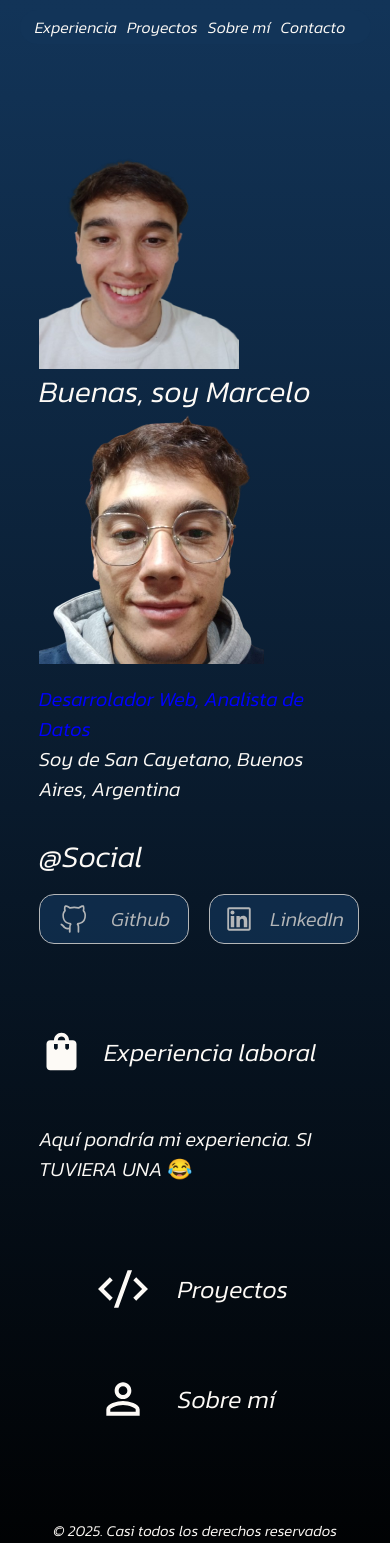
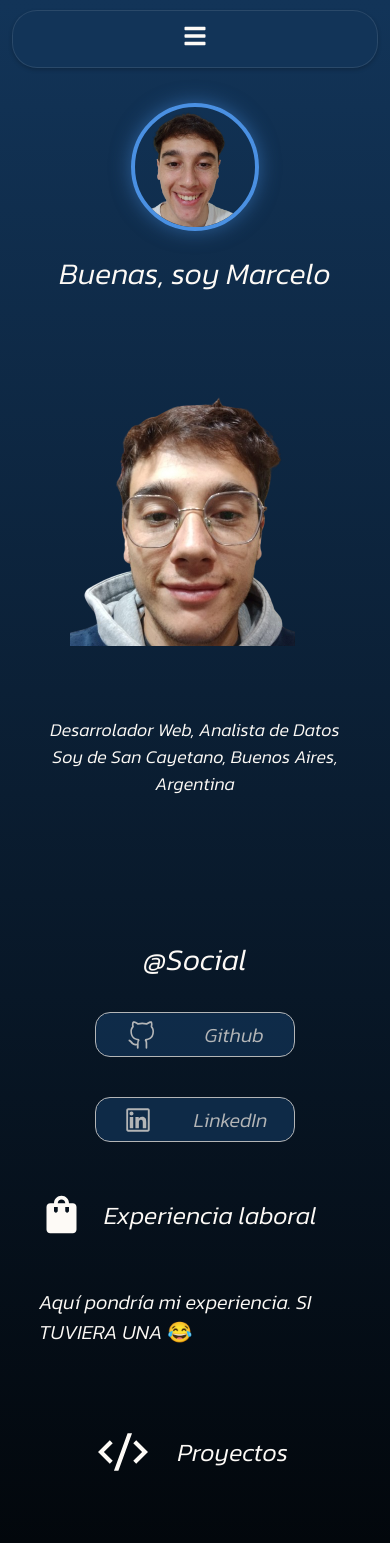
Before and after one commit to marcelotenaglia/Portfolio, a React (Vite) app in the folder portfolio/: page / in a window 390 px wide. Shown: the top 1543 px of the page. Built offline with nearby package versions, Linux system fonts and the light colour scheme.

Commit message:
Fixed: responsive

```diff
--- a/portfolio/src/components/Navbar/Navbar.css
+++ b/portfolio/src/components/Navbar/Navbar.css
@@ -3,20 +3,44 @@
     justify-content: center;
     gap: 20px;
     position: sticky;
-    margin: 10px 35% 0 35%;
+    margin: 10px 25% 0 25%;
     top: 10px;
     z-index: 100;
     background-color: #123458;
-    box-shadow: 0 2px 4px rgba(0, 0, 0, 0);
-    border: 1px transparent white;
+    box-shadow: 0 2px 4px rgba(0, 0, 0, 0.2);
+    border: 1px solid rgba(255, 255, 255, 0.1);
     border-radius: 25px;
+    padding: 15px 25px;
+}
+
+.navbar-links {
+    display: flex;
+    gap: 20px;
+    align-items: center;
 }
 
 a {
     font-family: 'Kanit-Light';
     text-decoration: none;
     color: #FDFAF6;
-    padding: 5px 0 5px 0;
+    padding: 8px 15px;
+    border-radius: 15px;
+    transition: all 0.3s ease;
+    font-size: 16px;
+}
+
+a:hover {
+    background-color: rgba(255, 255, 255, 0.1);
+}
+
+.menu-button {
+    display: none;
+    background: none;
+    border: none;
+    color: #FDFAF6;
+    font-size: 24px;
+    cursor: pointer;
+    padding: 5px;
 }
 
 @font-face {
@@ -25,9 +49,69 @@ a {
     font-weight: 400;
 }
 
+@media (max-width: 1200px) {
+    .navbar-container {
+        margin: 10px 15% 0 15%;
+    }
+}
+
+@media (max-width: 992px) {
+    .navbar-container {
+        margin: 10px 10% 0 10%;
+    }
+
+    a {
+        font-size: 14px;
+        padding: 6px 12px;
+    }
+}
+
 @media (max-width: 768px) {
     .navbar-container {
-        gap: 10px;
+        justify-content: center;
         margin: 5px 5% 0 5%;
+        padding: 8px 15px;
+    }
+
+    .menu-button {
+        display: block;
+    }
+
+    .navbar-links {
+        display: none;
+        position: absolute;
+        top: 100%;
+        left: 0;
+        right: 0;
+        background-color: #123458;
+        flex-direction: column;
+        padding: 10px 0;
+        border-radius: 0 0 25px 25px;
+    }
+
+    .navbar-links.active {
+        display: flex;
+    }
+
+    a {
+        width: 100%;
+        text-align: center;
+        padding: 10px 0;
     }
 }
+
+@media (max-width: 576px) {
+    .navbar-container {
+        margin: 5px 3% 0 3%;
+        padding: 8px 12px;
+    }
+
+    .navbar-links {
+        padding: 10px 0;
+    }
+
+    a {
+        font-size: 15px;
+        padding: 10px 0;
+    }
+}
--- a/portfolio/src/components/Navbar/Navbar.tsx
+++ b/portfolio/src/components/Navbar/Navbar.tsx
@@ -1,14 +1,26 @@
-import { Link } from "react-router-dom"
-import './Navbar.css'
+import { useState } from "react";
+import { Link } from "react-router-dom";
+import { FaBars, FaTimes } from "react-icons/fa";
+import './Navbar.css';
 
 export const Navbar = () => {
+    const [isMenuOpen, setIsMenuOpen] = useState(false);
+
+    const toggleMenu = () => {
+        setIsMenuOpen(!isMenuOpen);
+    };
+
     return (
         <div className="navbar-container">
-                <Link to=''>Experiencia</Link>
-                <Link to=''>Proyectos</Link>
-                <Link to=''>Sobre mí</Link>
-                <Link to=''>Contacto</Link>
-                <Link to=''></Link>
+            <button className="menu-button" onClick={toggleMenu}>
+                {isMenuOpen ? <FaTimes /> : <FaBars />}
+            </button>
+            <div className={`navbar-links ${isMenuOpen ? 'active' : ''}`}>
+                <Link to='' onClick={() => setIsMenuOpen(false)}>Experiencia</Link>
+                <Link to='' onClick={() => setIsMenuOpen(false)}>Proyectos</Link>
+                <Link to='' onClick={() => setIsMenuOpen(false)}>Sobre mí</Link>
+                <Link to='' onClick={() => setIsMenuOpen(false)}>Contacto</Link>
+            </div>
         </div>
-    )
+    );
 }
--- a/portfolio/src/components/Presentation/Presentation.css
+++ b/portfolio/src/components/Presentation/Presentation.css
@@ -2,11 +2,13 @@
     display: block;
     justify-items: flex-start;
     margin: 0 25% 0 25%;
-    padding: 100px 0 100px 0;
+    padding: 150px 0 100px 0;
 }
 
 .carousel {
     display: flex;
+    justify-content: center;
+    margin: 60px 0;
 }
 
 h1 {
@@ -16,10 +18,34 @@ h1 {
     font-weight: 700;
 }
 
+.profile-section {
+    display: flex;
+    align-items: center;
+    gap: 40px;
+    margin-bottom: 60px;
+}
+
 .profile-pic {
-    display: block;
-    height: 250px;
-    width: 200px;
+    height: 180px;
+    width: 180px;
+    border-radius: 50%;
+    object-fit: cover;
+    border: 4px solid #4a90e2;
+    box-shadow: 0 0 20px rgba(74, 144, 226, 0.5);
+    transition: transform 0.3s ease;
+    aspect-ratio: 1/1;
+}
+
+.profile-pic:hover {
+    transform: scale(1.05);
+}
+
+.phrase {
+    color: #FDFAF6;
+    font-size: 45px;
+    font-family: 'Kanit-Light';
+    font-weight: 700;
+    margin: 0;
 }
 
 span {
@@ -27,14 +53,16 @@ span {
 }
 
 .social-container {
-    margin-top: 100px;
+    margin-top: 80px;
+    text-align: center;
 }
 
 .social {
     color: #FDFAF6;
-    font-size: 50px;
+    font-size: 40px;
     font-family: 'Kanit-Light';
     font-weight: 700;
+    margin-bottom: 20px;
 }
 
 p {
@@ -45,21 +73,26 @@ p {
 }
 
 .studies {
-    color: blue;
-    font-weight: bold;
+    color: #FDFAF6;
+    font-size: 25px;
+    font-family: 'Kanit-Light';
+    font-weight: 700;
+    margin: 30px 0;
+    text-align: center;
 }
 
 .button-container {
     display: flex;
     gap: 20px;
+    justify-content: center;
 }
 
 .button {
     display: flex;
     align-items: center;
     justify-content: space-around;
-    width: 150px;
-    height: 50px;
+    width: 140px;
+    height: 45px;
     border: 1px solid #FDFAF6;
     opacity: 0.7;
     border-radius: 15px;
@@ -87,27 +120,102 @@ p {
     font-weight: 700;
 }
 
+@media (max-width: 1200px) {
+    .presentation-container {
+        margin: 0 10% 0 10%;
+    }
+}
+
+@media (max-width: 992px) {
+    .presentation-container {
+        margin: 0 8% 0 8%;
+    }
+
+    .profile-pic {
+        height: 160px;
+        width: 160px;
+    }
+
+    .phrase {
+        font-size: 40px;
+    }
+}
+
 @media (max-width: 768px) {
+    .presentation-container {
+        margin: 0;
+        padding: 40px 0;
+        display: flex;
+        flex-direction: column;
+        align-items: center;
+    }
 
+    .profile-section {
+        flex-direction: column;
+        align-items: center;
+        gap: 20px;
+        width: 100%;
+        padding: 0 20px;
+    }
+
+    .profile-pic {
+        height: 140px;
+        width: 140px;
+        margin: 0 auto;
+    }
+
+    .phrase {
+        font-size: 35px;
+        text-align: center;
+        width: 100%;
+    }
+
+    .carousel {
+        width: 100%;
+        margin: 40px auto;
+        padding: 0 20px;
+        box-sizing: border-box;
+    }
+
+    .studies {
+        font-size: 20px;
+        padding: 0 20px;
+    }
+
+    .social {
+        font-size: 35px;
+        text-align: center;
+    }
+
+    .button-container {
+        flex-direction: column;
+        align-items: center;
+    }
+
+    .button {
+        width: 200px;
+    }
+}
+
+@media (max-width: 576px) {
     .presentation-container {
-        display: block;
-        justify-items: flex-start;
-        margin: 0 10% 0 10%;
-        padding: 80px 0 80px 0;
+        margin: 0 3% 0 3%;
+    }
+
+    .profile-pic {
+        height: 120px;
+        width: 120px;
     }
 
     .phrase {
         font-size: 30px;
     }
 
+    .studies {
+        font-size: 18px;
+    }
+
     .social {
         font-size: 30px;
-        margin: 0;
-        padding: 10px 0 10px 0;
     }
-
-    .social-container {
-        margin-top: 0;
-    }
-
 }
--- a/portfolio/src/components/Presentation/Presentation.tsx
+++ b/portfolio/src/components/Presentation/Presentation.tsx
@@ -8,8 +8,10 @@ import Carousel from '../Carousel/Carousel';
 export const Presentation = () => {
     return (
         <div className='presentation-container'>
-            <img src={profile} alt="foto-perfil" className='profile-pic'/>
-            <h1 className='phrase'>Buenas, soy Marcelo</h1>
+            <div className='profile-section'>
+                <img src={profile} alt="foto-perfil" className='profile-pic'/>
+                <h1 className='phrase'>Buenas, soy Marcelo</h1>
+            </div>
             <div className='carousel'>
                 <Carousel autoPlay={true} showButtons={false}/>
             </div>
```
